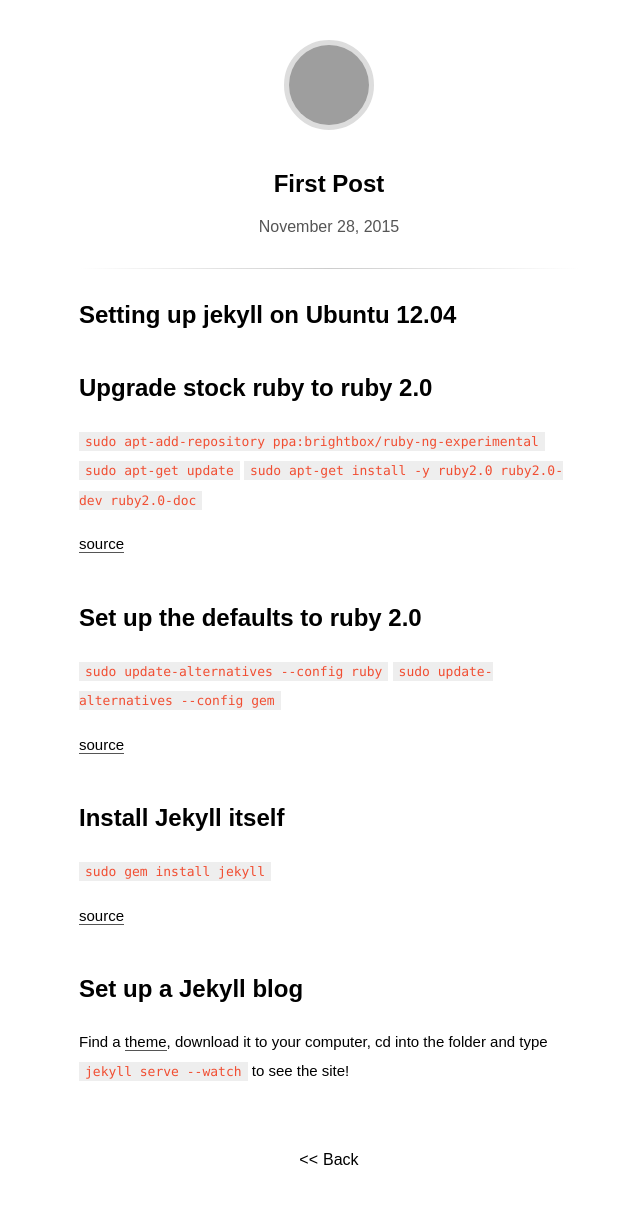
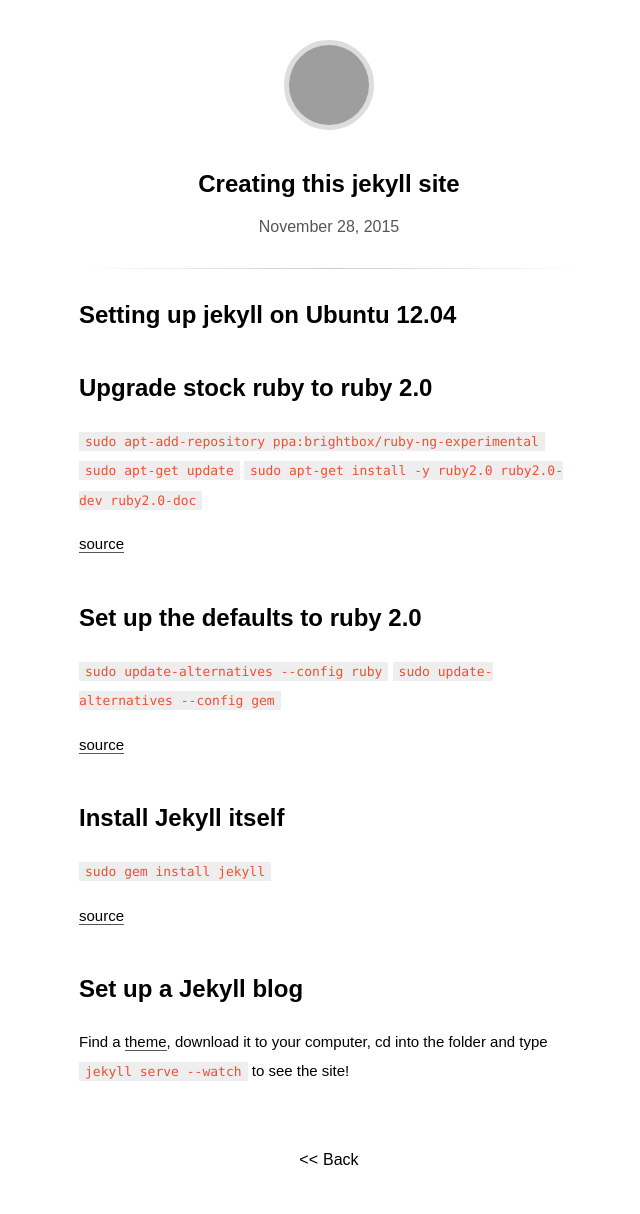
Before and after one commit to MCORN/mcorn.github.io, a Jekyll site: the page built from _posts/2015-11-28-creating-this-jekyll-site.md, in a window 1280 px wide. Shown: the whole page, without its empty margins (311-951 px from the left). Built offline with Jekyll 4.4.1, drawn with Linux system fonts in a browser that asks for light colours; some web fonts are replaced; grey boxes are pictures that could not be loaded.

Commit message:
Renaming first post to something meaningful

```diff
--- a/_posts/2015-11-28-first-post.md
+++ b/_posts/2015-11-28-creating-this-jekyll-site.md
@@ -1,5 +1,5 @@
 ---
-title: First Post
+title: Creating this jekyll site
 updated: 2015-11-28 22:43
 ---
 
```
